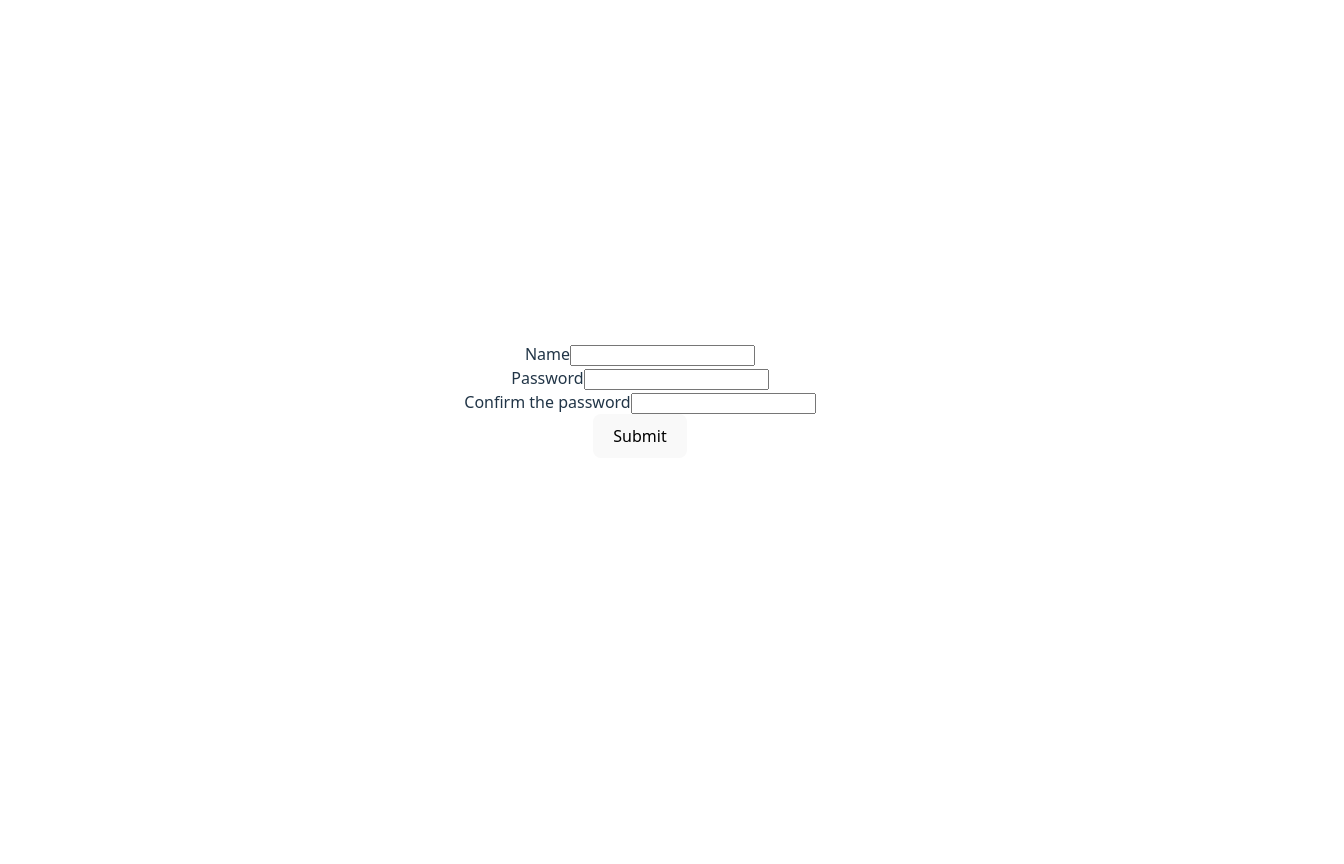
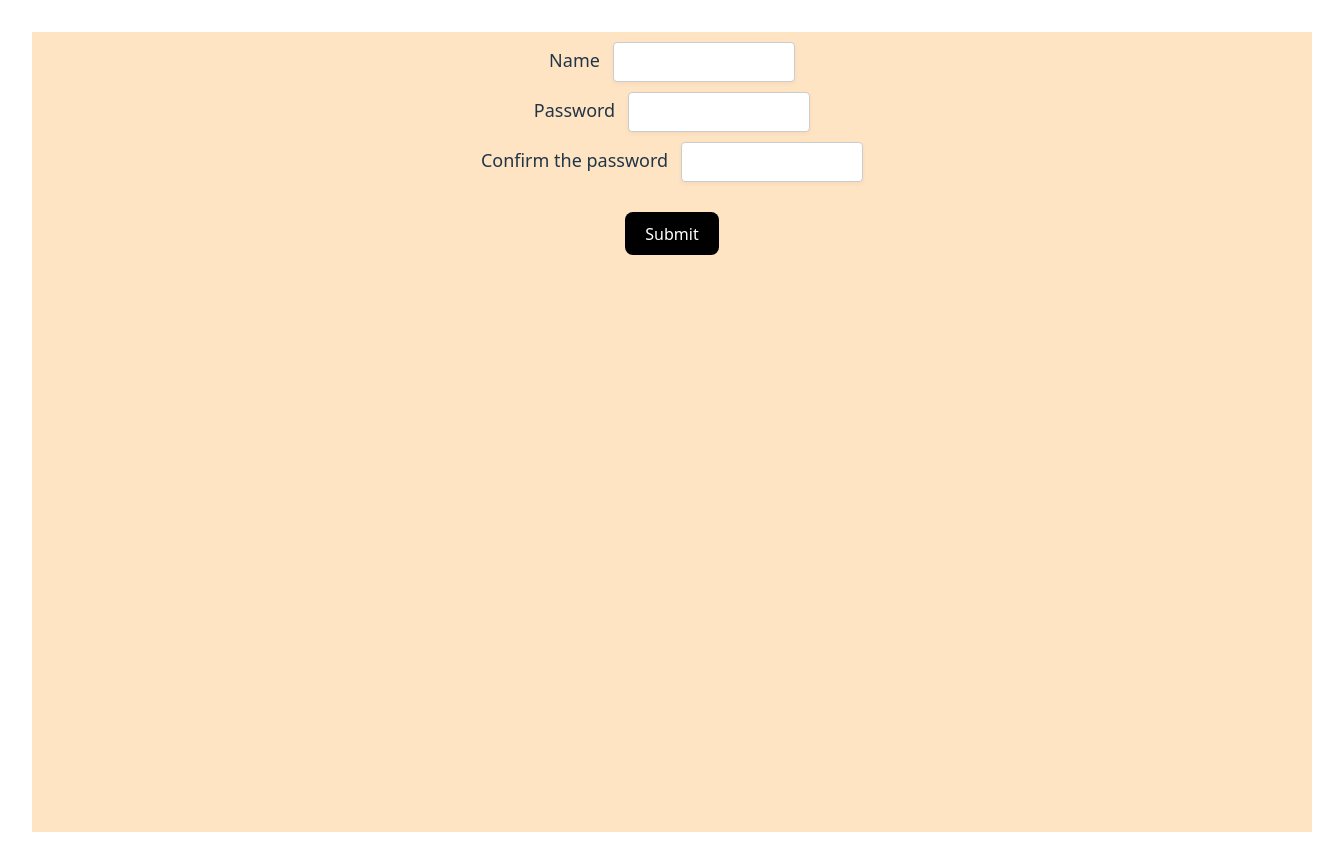
Before and after one commit to Muhomor-mushroom/frontend-project-12, a React (Vite) app in the folder frontend/: page /signup in a window 1280 px wide. Shown: the whole page, 1344 px wide, since content can reach past the window. Before the commit the page ends 800 px from the top, so only its background shows below. Built offline with nearby package versions, Linux system fonts and the light colour scheme.

Commit message:
Five step V 1.0

```diff
--- a/frontend/src/App.css
+++ b/frontend/src/App.css
@@ -15,22 +15,66 @@
 }
 .registration-link {
   cursor: pointer;
-  transition: all 1s ease;;
+  transition: all 1s ease;
   margin-left: 30px;
-  margin-top: 17px;
+  min-width: 150px;
+  margin-top: 20px;
   background-color: rgb(0, 0, 0);
   border-radius: 7%;
+  color: white;
 }
 .registration-link:hover {
   color: black;
   font-size: x-large;
   background-color: bisque;
 }
+.signup-form {
+  background-color: bisque;
+  height: 100vh;
+  width: 100vw;
+  align-items: center;
+  display: flex;
+  align-items: center;
+  flex-direction: column;
+}
+.signup-group {
+  margin-top: 10px;
+}
+.signup-label {
+  font-size: large;
+  margin-right: 13px;
+}
+.signup-field {
+  padding: 10px 15px; /* удобные отступы */
+  border: 1px solid #ccc; /* тонкая серая рамка */
+  border-radius: 4px; /* легкое скругление углов */
+  background: white; /* белый фон для контраста */
+  color: #333; /* темно-серый текст для лучшей читаемости */
+  font-family: sans-serif; /* чистый шрифт */
+  font-size: 16px; /* оптимальный размер */
+  outline: none; /* убираем стандартное выделение */
+  width: 100%; /* растягиваем на всю ширину родителя */
+  max-width: 150px; /* но не шире 300px */
+  box-shadow: 0 2px 4px rgba(0, 0, 0, 0.05); /* легкая тень для объема */
+}
 .login-submit {
   border-radius: 7%;
   transition: all 1s ease;
   margin-top: 25px;
-  cursor: pointer
+  cursor: pointer;
+  color: white;
+  background-color: black;
+}
+.signup-button {
+  margin-top: 30px;
+  transition: all 1s ease;
+  background-color: black;
+  color: white;
+}
+.signup-button:hover {
+  font-size: x-large;
+  background-color: bisque;
+  color: black;
 }
 .error-container {
   font-size: xx-large;
@@ -38,7 +82,7 @@
   color: black;
 }
 .login-submit:hover {
-  background-color: aqua;
+  background-color: bisque;
   color: black;
   font-size: x-large;
 }
@@ -77,6 +121,46 @@
 .label-login:hover {
   color: #333; /* темнее при наведении */
 }
+.chat-constructor {
+  background-color: bisque;
+  height: 100vh;
+  width: 100vw;
+  display: flex;
+  flex-direction: row;
+}
+.channels-constructor {
+  width: 18vw;
+  height: 100vh;
+  border: 1px solid black;
+}
+.channels-header {
+  display: flex;
+  border-bottom: 1px solid black;
+  padding-bottom: 15px;
+}
+.channels-title {
+  margin-left: 10px;
+}
+.channels-add-button {
+  margin-top: 13px;
+  margin-left: 15px;
+  background-color: burlywood;
+  box-shadow: 0 2px 4px rgba(0, 0, 0, 0.05); /* легкая тень для объема */
+  border: 1px solid #070707; /* тонкая серая рамка */
+  border-radius: 4px; /* легкое скругление углов */
+}
+.channels-body {
+  display: flex;
+  flex-direction: column;
+  border: 1px solid black;
+}
+.channel-constructor {
+  border-bottom: 1px solid black;
+}
+.messages-constructor {
+  width: 70%;
+  border: 1px solid black;
+}
 .logo {
   height: 6em;
   padding: 1.5em;
--- a/frontend/src/App.jsx
+++ b/frontend/src/App.jsx
@@ -5,8 +5,6 @@ import "./App.css";
 import MainForm from "./form.jsx";
 
 function App() {
-  const [count, setCount] = useState(0);
-
   return (
     <>
       <MainForm />
--- a/frontend/src/components/signupForm.jsx
+++ b/frontend/src/components/signupForm.jsx
@@ -43,7 +43,8 @@ export default () => {
   };
   return (
     <>
-      <Formik
+    <div className="signup-form">
+        <Formik
         initialValues={{ name: "", password: "", confirmPassword: "" }}
         onSubmit={(values, { setSubmitting }) => {
           console.log("Form is validated! Submitting the form...");
@@ -54,29 +55,30 @@ export default () => {
       >
         {({ isSubmitting }) => (
           <Form>
-            <div className="form-group">
-              <label htmlFor="name">Name</label>
-              <Field type="name" name="name" className="form-control" />
+            <div className="form-group signup-group">
+              <label className="signup-label" htmlFor="name">Name</label>
+              <Field type="name" name="name" className="form-control signup-field" />
             </div>
-            <div className="form-group">
-              <label htmlFor="password">Password</label>
-              <Field type="password" name="password" className="form-control" />
+            <div className="form-group signup-group">
+              <label className="signup-label" htmlFor="password">Password</label>
+              <Field type="password" name="password" className="form-control signup-field" />
             </div>
-            <div className="form-group">
-              <label htmlFor="confirmPassword">Confirm the password</label>
+            <div className="form-group signup-group">
+              <label className="signup-label" htmlFor="confirmPassword">Confirm the password</label>
               <Field
                 type="password"
                 name="confirmPassword"
-                className="form-control"
+                className="form-control signup-field"
               />
             </div>
-            <button type="submit" disabled={isSubmitting}>
+            <button className="signup-button" type="submit" disabled={isSubmitting}>
               Submit
             </button>
             {renderError(error)}
           </Form>
         )}
       </Formik>
+    </div>
     </>
   );
 };
--- a/frontend/src/routes/pages/HomePage.jsx
+++ b/frontend/src/routes/pages/HomePage.jsx
@@ -1,5 +1,5 @@
 import axios from "axios";
-import { useEffect } from "react";
+import { useEffect, useState } from "react";
 import { Provider, useDispatch } from "react-redux";
 import {
   actions as channelsActions,
@@ -13,37 +13,67 @@ import channelsReducer from "../../slices/channelsSlice.js";
 import messagesReducer from "../../slices/messagesSlice.js";
 import { configureStore } from "@reduxjs/toolkit";
 import { useSelector } from "react-redux";
+import Col from "react-bootstrap/Col";
+import Nav from "react-bootstrap/Nav";
+import Row from "react-bootstrap/Row";
+import Tab from "react-bootstrap/Tab";
 
 const renderMessages = (messages, id) => {
-    if (messages.length > 0) {
+    console.log(id)
     return (
-            <div className="messages-constructor">{messages.map((message) => {
+    <div className="messages-constructor">
+        <div className="messages-header">
+            <h3 className="messages-title">{}</h3>
+        </div>
+        <div className="messages-body"></div>
+        <div className="messages-bottom"></div>
+    </div>
+  )
+/*     if (messages.length > 0) {
     return (
-                    <div key={message.id} className="message-constructor">
+        {messages.map((message) => {
+          return (
+            <div key={id} className="message-constructor">
               <p className="message">{message}</p>
             </div>
-                )
-            })}</div>
-        )
+          );
+        })}
+    );
   } else {
+    console.log('not have a messanges')
     return null;
-    }
-}
+  } */
+};
 
 const renderChannels = (channels, messages) => {
+    const [activeChannelId, setActiveChannelId] = useState(1)
   return (
-    <div className='channels-constructor'>
+    <div className="channels-constructor">
+      <div className="channels-header">
+        <h3 className="channels-title">Channels</h3>
+        <button className="channels-add-button">+</button>
+      </div>
+      <div className="channels-body">
+        <Tab.Container id="left-tabs-example" defaultActiveKey="first">
+          <Row>
+            <Col sm={3}>
+              <Nav variant="pills" className="flex-column">
                 {channels.map((channel) => {
                   const { id, name } = channel;
                   return (
-                <div className="channel-constructor" key={id}>
-                    <h3 id={id} key={id} className="channel">Channel: {name}</h3>
+                      <Nav.Item onClick={() => setActiveChannelId(id)} key={id} className="channel" id={id}>
+                        <Nav.Link eventKey="first"># {name}</Nav.Link>
                         {renderMessages(messages, id)}
+                      </Nav.Item>
+                  );
+                })}
+              </Nav>
+            </Col>
+          </Row>
+        </Tab.Container>
       </div>
-            )
-        })}
     </div>
-  )
+  );
 };
 
 // Создаем store вне компонента
@@ -88,7 +118,7 @@ const MainPage = () => {
 
   const channels = useSelector(channelsSelectors.selectAll);
   const messages = useSelector(messagesSelectors.selectAll);
-  console.log(channels);
+  console.log(messages);
 
   return <>{renderChannels(channels, messages)}</>;
 };
@@ -96,6 +126,8 @@ const MainPage = () => {
 // Главный экспортируемый компонент, который оборачивает MainPage в Provider
 export default () => (
   <Provider store={store}>
+    <div className="chat-constructor">
       <MainPage />
+    </div>
   </Provider>
 );
```
Lines whose indentation alone changed are shown as unchanged.
